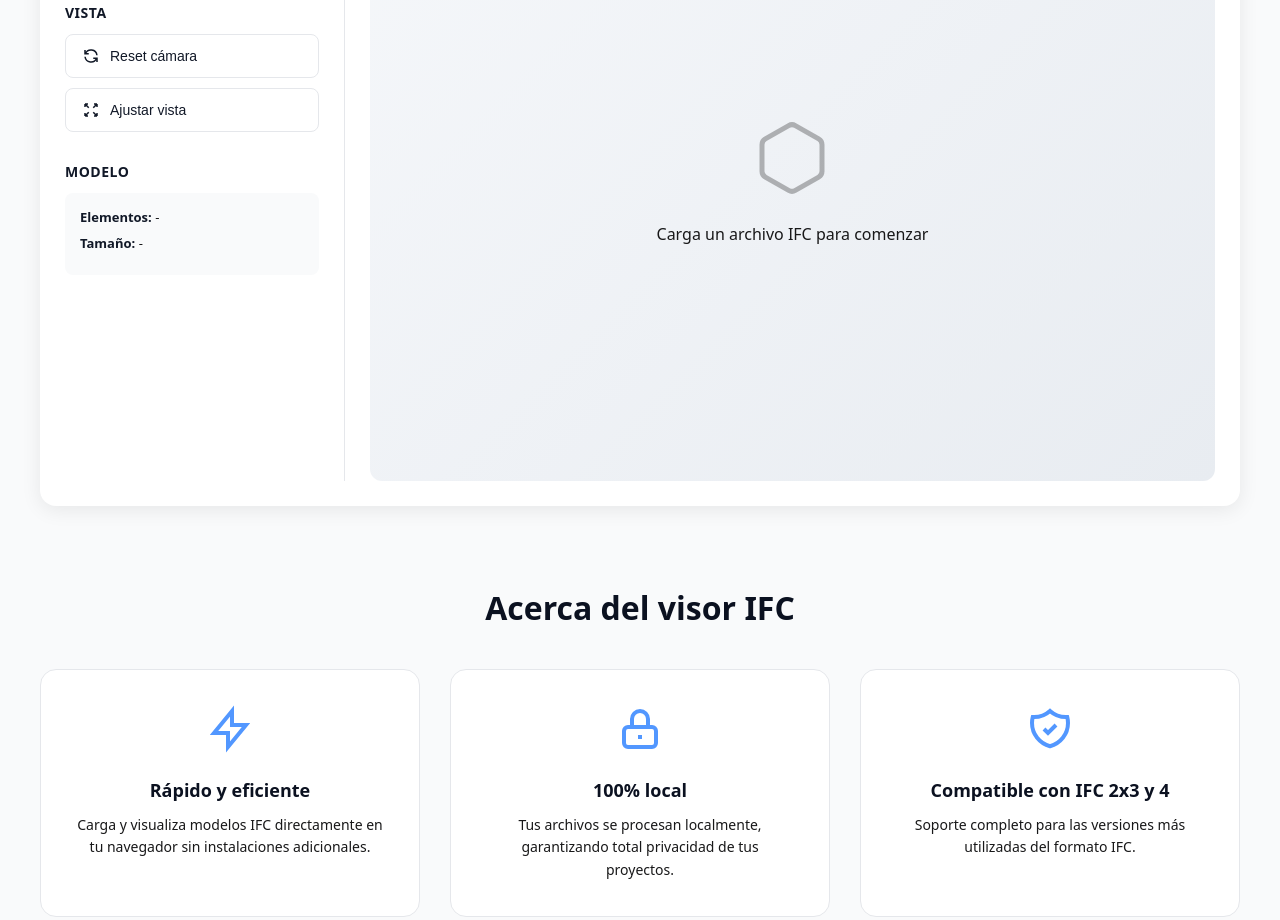
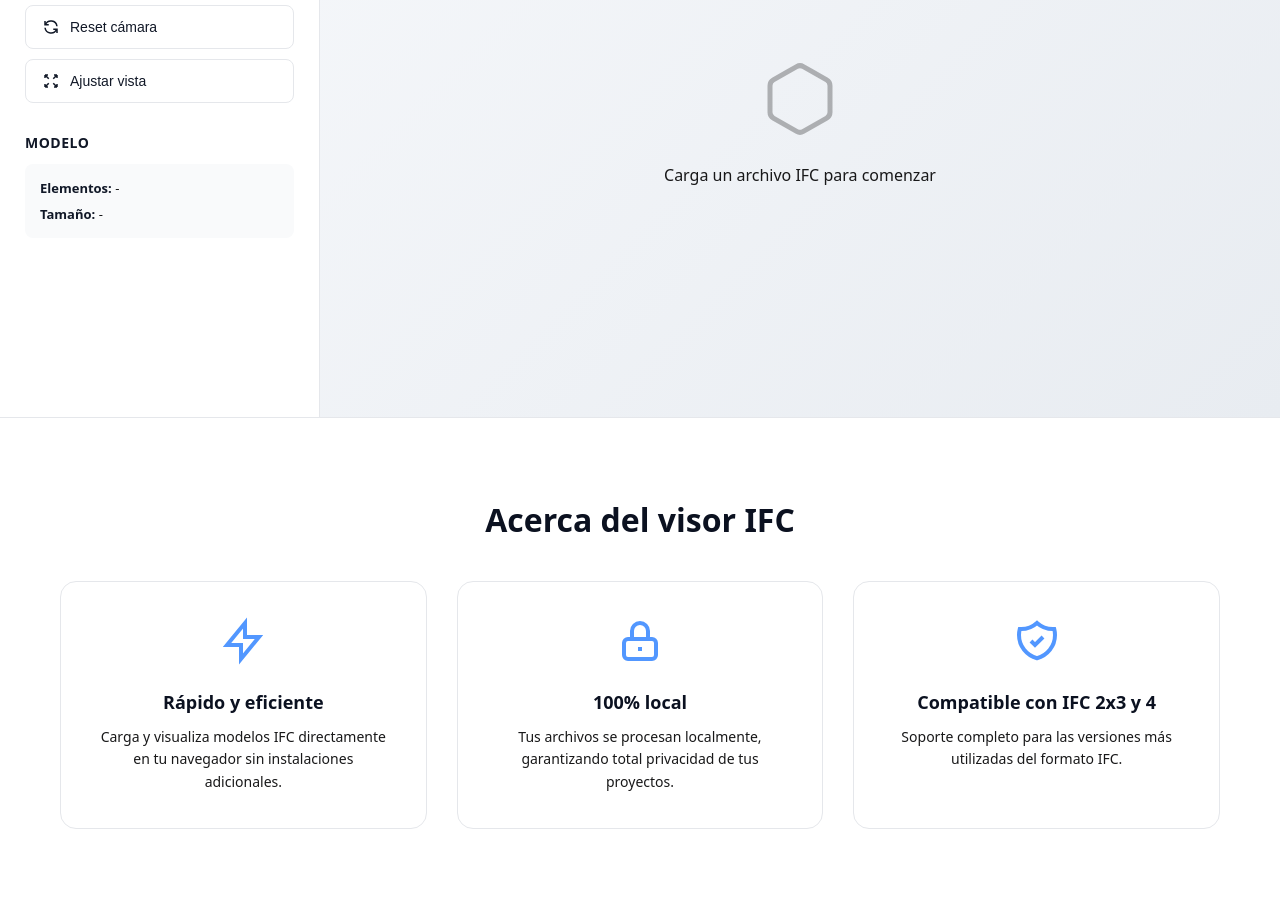
Before and after one commit to rps170799-boop/PrediBuild01, a website built with Vite: page src/pages/prediview/index.html in a window 1280 px wide. Shown: the part 440-1360 px from the top of the page. Built offline with nearby package versions, Linux system fonts and the light colour scheme.

Commit message:
v1.1 - prediView expandido a pantalla completa + preparado para integración IFC

```diff
--- a/src/pages/prediview/index.html
+++ b/src/pages/prediview/index.html
@@ -24,7 +24,6 @@
        CONTENIDO PRINCIPAL - VISOR IFC
        ======================================== -->
   <main class="prediview-main">
-    <div class="container">
 
     <!-- Header de la página -->
     <div class="page-header">
@@ -32,7 +31,7 @@
       <p class="page-subtitle">Visualiza tus modelos IFC en 3D directamente desde el navegador</p>
     </div>
 
-      <!-- Contenedor del visor IFC -->
+    <!-- Contenedor del visor IFC - FUERA DEL CONTAINER -->
     <div class="viewer-container">
 
       <!-- Panel de controles -->
@@ -90,8 +89,9 @@
       </div>
     </div>
 
-      <!-- Información adicional -->
+    <!-- Información adicional - DENTRO DE CONTAINER -->
     <div class="info-section">
+      <div class="container">
         <h2>Acerca del visor IFC</h2>
         <div class="info-grid">
           <div class="info-card">
@@ -117,8 +117,8 @@
           </div>
         </div>
       </div>
+    </div>
 
-    </div>
   </main>
 
   <!-- Footer (se carga dinámicamente) -->
--- a/src/pages/prediview/prediview.css
+++ b/src/pages/prediview/prediview.css
@@ -2,17 +2,19 @@
    ESTILOS ESPECÍFICOS DE PREDIVIEW
    ======================================== */
 
-/* MAIN CONTAINER */
+/* MAIN CONTAINER - Sin padding para que ocupe todo */
 .prediview-main {
-  min-height: calc(100vh - 140px);
-  padding: 60px 20px;
+  min-height: calc(100vh - 70px);
+  padding: 0;
   background: var(--color-claro);
 }
 
-/* PAGE HEADER */
+/* PAGE HEADER - Ancho completo */
 .page-header {
   text-align: center;
-  margin-bottom: 50px;
+  padding: 40px 20px;
+  background: white;
+  border-bottom: 1px solid var(--color-borde);
 }
 
 .page-header h1 {
@@ -29,23 +31,26 @@
   margin: 0 auto;
 }
 
-/* VIEWER CONTAINER */
+/* VIEWER CONTAINER - Expandido a pantalla completa */
 .viewer-container {
   display: grid;
-  grid-template-columns: 280px 1fr;
-  gap: 25px;
-  margin-bottom: 60px;
+  grid-template-columns: 320px 1fr;
+  gap: 0;
+  height: calc(100vh - 210px);
   background: white;
-  border-radius: 16px;
-  padding: 25px;
-  box-shadow: 0 4px 20px rgba(0, 0, 0, 0.08);
-  min-height: 650px;
+  border-radius: 0;
+  padding: 0;
+  box-shadow: none;
+  margin: 0;
+  width: 100%;
 }
 
 /* SIDEBAR - Panel de controles */
 .viewer-sidebar {
   border-right: 1px solid var(--color-borde);
-  padding-right: 25px;
+  padding: 25px;
+  background: white;
+  overflow-y: auto;
 }
 
 .viewer-sidebar h3 {
@@ -140,20 +145,26 @@
   margin-bottom: 8px;
 }
 
+.model-info p:last-child {
+  margin-bottom: 0;
+}
+
 .model-info strong {
   color: var(--color-texto);
   font-weight: 600;
 }
 
-/* CANVAS DEL VISOR */
+/* CANVAS DEL VISOR - Ocupa todo el espacio restante */
 .viewer-canvas {
   position: relative;
   background: linear-gradient(135deg, #f5f7fa 0%, #e8ecf1 100%);
-  border-radius: 12px;
+  border-radius: 0;
   overflow: hidden;
   display: flex;
   align-items: center;
   justify-content: center;
+  width: 100%;
+  height: 100%;
 }
 
 /* Placeholder (antes de cargar modelo) */
@@ -174,9 +185,12 @@
   font-weight: 500;
 }
 
-/* SECCIÓN DE INFORMACIÓN */
+/* SECCIÓN DE INFORMACIÓN - Esta sí centrada */
 .info-section {
-  margin-top: 80px;
+  margin-top: 0;
+  padding: 80px 40px;
+  background: white;
+  border-top: 1px solid var(--color-borde);
 }
 
 .info-section h2 {
@@ -187,10 +201,19 @@
   margin-bottom: 40px;
 }
 
+/* Container solo para info-section */
+.info-section .container {
+  max-width: 1200px;
+  margin: 0 auto;
+  padding: 0 20px;
+}
+
 .info-grid {
   display: grid;
   grid-template-columns: repeat(3, 1fr);
   gap: 30px;
+  width: 100%;
+  margin: 0;
 }
 
 .info-card {
@@ -231,14 +254,20 @@
 @media (max-width: 960px) {
   .viewer-container {
     grid-template-columns: 1fr;
-    gap: 30px;
+    height: auto;
+    min-height: 500px;
   }
 
   .viewer-sidebar {
     border-right: none;
     border-bottom: 1px solid var(--color-borde);
-    padding-right: 0;
-    padding-bottom: 25px;
+    padding: 20px;
+    max-height: 300px;
+    overflow-y: auto;
+  }
+
+  .viewer-canvas {
+    min-height: 400px;
   }
 
   .info-grid {
@@ -246,7 +275,7 @@
     gap: 20px;
   }
 
-  .viewer-canvas {
-    min-height: 400px;
+  .info-section {
+    padding: 60px 20px;
   }
 }
```
Lines whose indentation alone changed are shown as unchanged.
